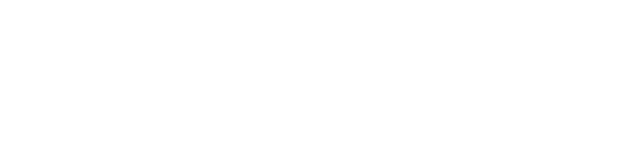
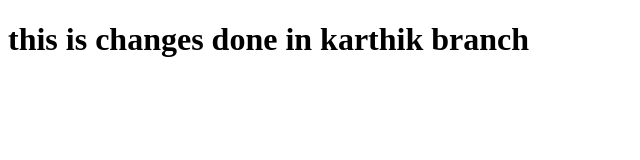
Before and after one commit to karthikacharya26/Cap-10, a plain HTML site: page index.html in a window 1280 px wide. Shown: the whole page, without its empty margins (0-640 px from the left). Drawn offline with Linux system fonts and the light colour scheme.

Commit message:
Changes done in index.html from karthik branch

```diff
--- a/index.html
+++ b/index.html
@@ -7,5 +7,7 @@
 </head>
 <body>
 
+    <h1>this is changes done in karthik branch</h1>
+
 </body>
 </html>
```
